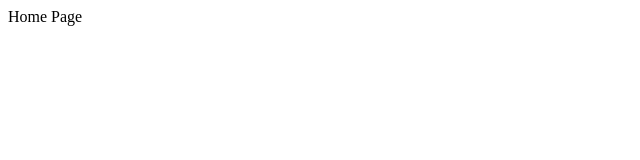
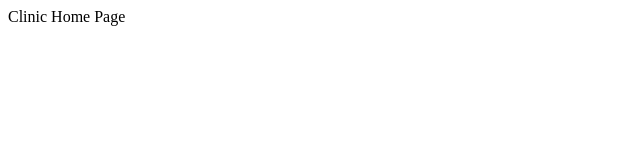
Before and after one commit to AdamSlack/sideways, an Angular app in the folder clinician/: page / in a window 1280 px wide. Shown: the top 160 px of the page, without its empty margins (0-640 px from the left). Built offline with nearby package versions, Linux system fonts and the light colour scheme.

Commit message:
clinician

```diff
--- a/clinician/src/app/app.component.html
+++ b/clinician/src/app/app.component.html
@@ -1,3 +1,3 @@
 <div>
-  Home Page
+Clinic Home Page
 </div>
```
